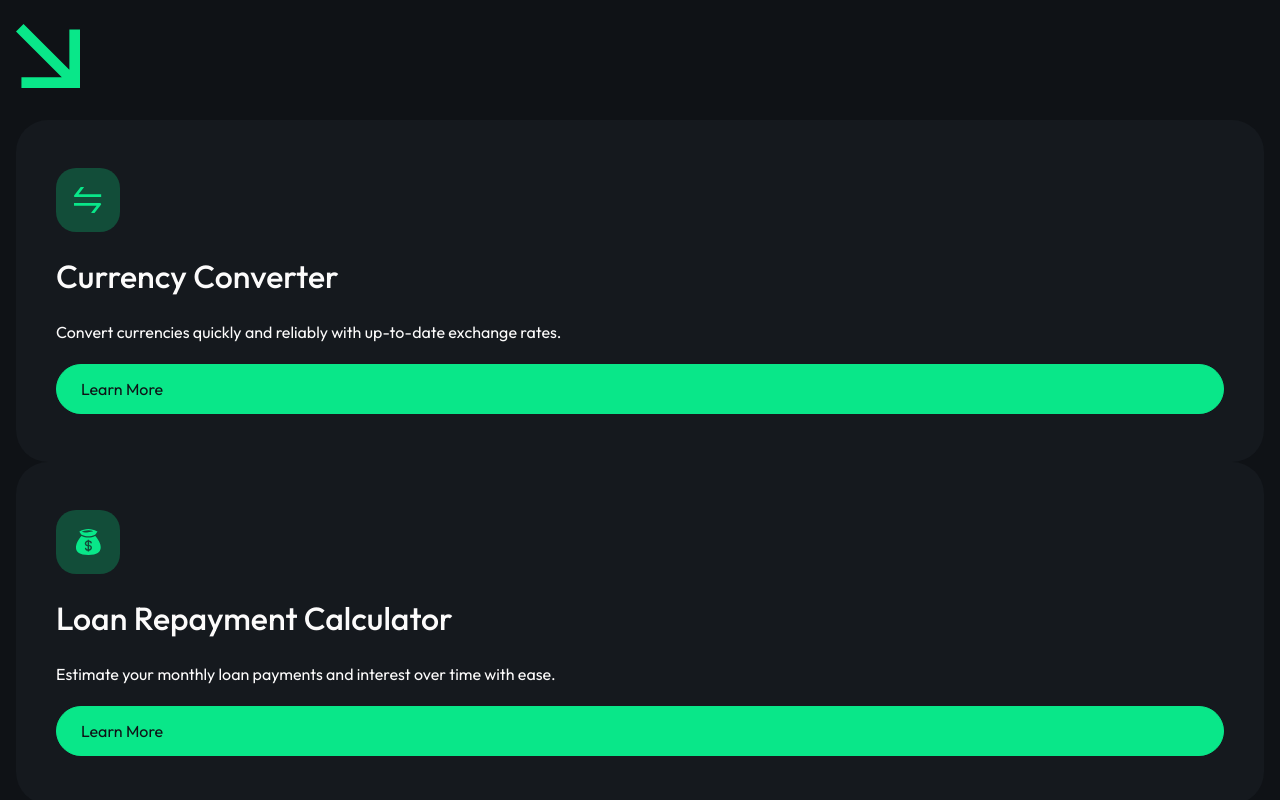
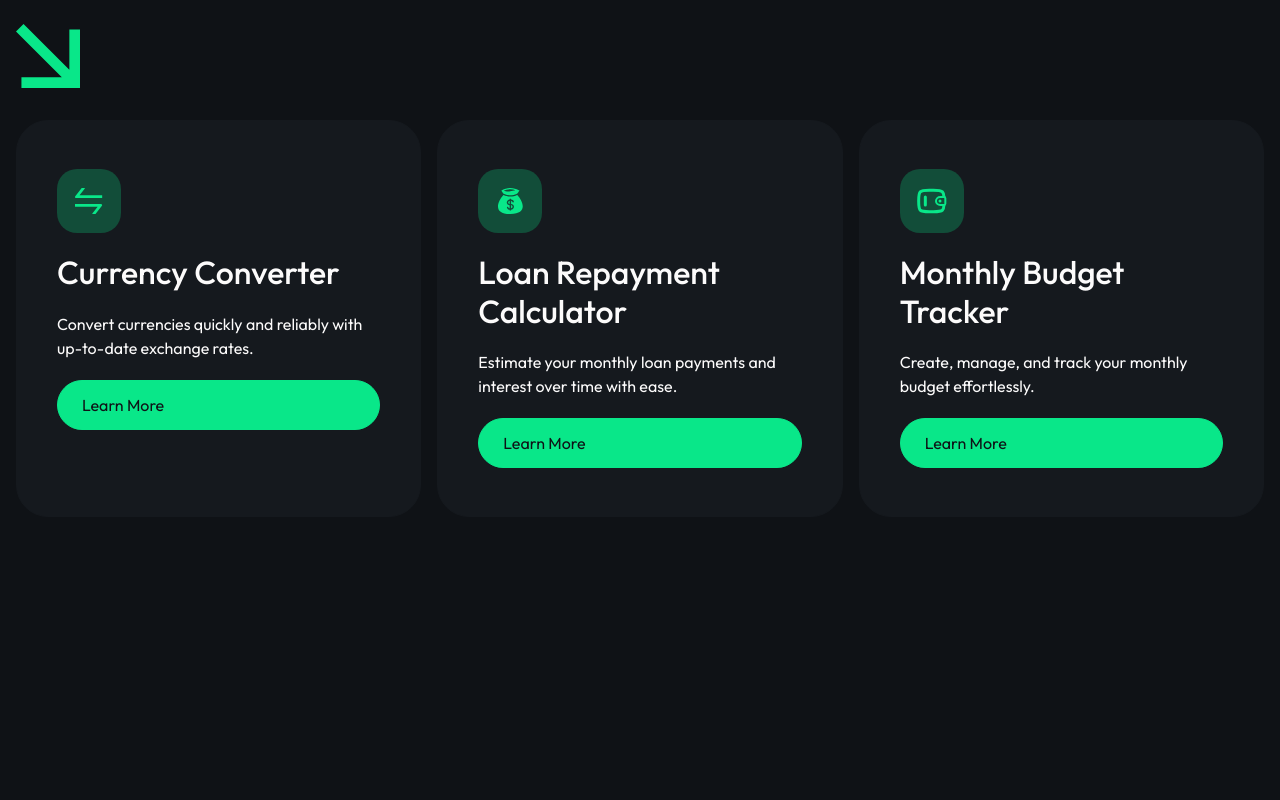
Before and after one commit to crististan/financial-tools, a Next.js app: page / in a window 1280 px wide. Shown: the part 1300-2100 px from the top of the page. After the commit the page ends 1833 px from the top, so only its background shows below. Built offline with nearby package versions, Linux system fonts and the light colour scheme.

Commit message:
create reusable cards container component

```diff
--- a/src/app/page.tsx
+++ b/src/app/page.tsx
@@ -1,6 +1,7 @@
 import Image from "next/image";
 import Hero from "@/components/hero";
 import Container from "@/components/container";
+import CardsContainer from "@/components/cards-container";
 import Card from "@/components/ui/card";
 
 export default function Home() {
@@ -27,6 +28,7 @@ export default function Home() {
 
       <section>
         <Container>
+          <CardsContainer cols="3">
             <Card
               icon="/icons/currency-converter-icon.svg"
               slug="currency-converter"
@@ -46,8 +48,9 @@ export default function Home() {
               slug="monthly-budget-tracker"
               title="Monthly Budget Tracker"
               shortDescription="Create, manage, and track your monthly budget effortlessly."
-            cta={{ text: "Learn More", href: "/read-more" }}
+              cta={{ text: "Learn More", href: "#" }}
             />
+          </CardsContainer>
         </Container>
       </section>
     </>
--- /dev/null
+++ b/src/components/cards-container.tsx
@@ -0,0 +1,31 @@
+import type { ReactNode } from "react";
+
+type Props = {
+    cols: "1" | "2" | "3" | "4",
+    children: ReactNode
+}
+
+export default function CardsContainer({ cols, children }: Props) {
+    let classes = "";
+
+    switch (cols) {
+        case "1":
+            classes = "grid-cols-1";
+            break;
+        case "2":
+            classes = "grid-cols-1 md:grid-cols-2";
+            break;
+        case "3":
+            classes = "grid-cols-1 md:grid-cols-2 lg:grid-cols-3";
+            break;
+        default:
+            classes = "grid-cols-1 md:grid-cols-2 lg:grid-cols-4";
+            break;
+    }
+
+    return (
+        <div className={`grid gap-4 ${classes}`}>
+            {children}
+        </div>
+    );
+}
--- a/src/components/ui/card.tsx
+++ b/src/components/ui/card.tsx
@@ -11,7 +11,7 @@ type Props = {
 
 export default function Card({ icon, slug, title, shortDescription, cta }: Props) {
     return (
-        <div className="w-full bg-[var(--clr-neutral-900)] text-[var(--clr-neutral-0)] rounded-4xl py-12 px-10 flex flex-col gap-5">
+        <div className="w-full bg-[var(--clr-neutral-900)] text-[var(--clr-neutral-0)] rounded-4xl py-12 px-10 flex flex-col gap-5 border-1 border-[var(--clr-neutral-900)] transition-discrete duration-300 ease-in-out hover:border-[var(--clr-green-500)]">
             <Image
                 src={icon}
                 width={64}
@@ -19,7 +19,7 @@ export default function Card({ icon, slug, title, shortDescription, cta }: Props
                 className="w-[64px] h-auto"
                 alt={title}
             />
-            <h2 className="text-[24px] md:text-[32px] font-medium">{title}</h2>
+            <h2 className="text-base md:text-[24px] lg:text-[32px] font-medium leading-[1.2]">{title}</h2>
             <p className="text-base">{shortDescription}</p>
             <Button
                 link={{
```
Lines whose indentation alone changed are shown as unchanged.
